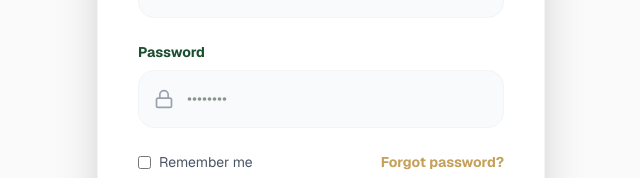
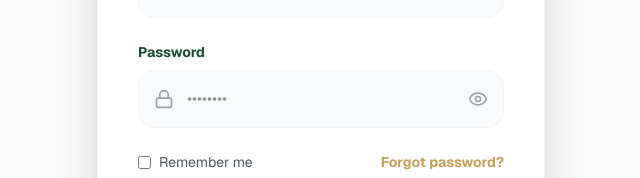
Before and after one commit to Omatsulijoshua/Midlex-LLP, a Next.js app in the folder frontend/: page /login in a window 1280 px wide. Shown: the part 414-592 px from the top of the page, without its empty margins (319-959 px from the left). Built offline with nearby package versions, Linux system fonts and the light colour scheme; no server answers.

Commit message:
Fix frontend Vercel API routing and add password visibility toggle

```diff
--- a/frontend/src/app/login/LoginClient.tsx
+++ b/frontend/src/app/login/LoginClient.tsx
@@ -3,7 +3,7 @@
 import { useEffect, useState } from "react";
 import { motion } from "framer-motion";
 import Link from "next/link";
-import { Mail, Lock, ArrowRight } from "lucide-react";
+import { Mail, Lock, ArrowRight, Eye, EyeOff } from "lucide-react";
 
 import { useAuth } from "@/context/AuthContext";
 import { apiFetch } from "@/lib/api";
@@ -12,6 +12,7 @@
   const [mounted, setMounted] = useState(false);
   const [email, setEmail] = useState("");
   const [password, setPassword] = useState("");
+  const [showPassword, setShowPassword] = useState(false);
   const [error, setError] = useState("");
   const [isSubmitting, setIsSubmitting] = useState(false);
   const { login } = useAuth();
@@ -89,13 +90,21 @@
             <div className="relative">
               <Lock className="absolute left-4 top-1/2 -translate-y-1/2 text-gray-400" size={20} />
               <input
-                type="password"
+                type={showPassword ? "text" : "password"}
                 value={password}
                 onChange={(e) => setPassword(e.target.value)}
-                className="w-full bg-gray-50 border border-gray-100 rounded-2xl py-4 pl-12 pr-4 focus:ring-2 focus:ring-primary/20 focus:border-primary outline-none transition-all"
+                className="w-full bg-gray-50 border border-gray-100 rounded-2xl py-4 pl-12 pr-12 focus:ring-2 focus:ring-primary/20 focus:border-primary outline-none transition-all"
                 placeholder="••••••••"
                 required
               />
+              <button
+                type="button"
+                onClick={() => setShowPassword(!showPassword)}
+                className="absolute right-4 top-1/2 -translate-y-1/2 text-gray-400 hover:text-primary transition-colors"
+                aria-label={showPassword ? "Hide password" : "Show password"}
+              >
+                {showPassword ? <EyeOff size={20} /> : <Eye size={20} />}
+              </button>
             </div>
           </div>
 
--- a/frontend/src/lib/api.ts
+++ b/frontend/src/lib/api.ts
@@ -1,6 +1,10 @@
 function resolveApiUrl() {
   const fromEnv = process.env.NEXT_PUBLIC_API_URL?.trim();
-  if (fromEnv) return fromEnv.replace(/\/+$/, "");
+
+  // If NEXT_PUBLIC_API_URL points to old broken Cloud Run url or is empty, use live Render backend
+  if (fromEnv && !fromEnv.includes("run.app")) {
+    return fromEnv.replace(/\/+$/, "");
+  }
 
   return "https://midlex-backend.onrender.com";
 }
```
